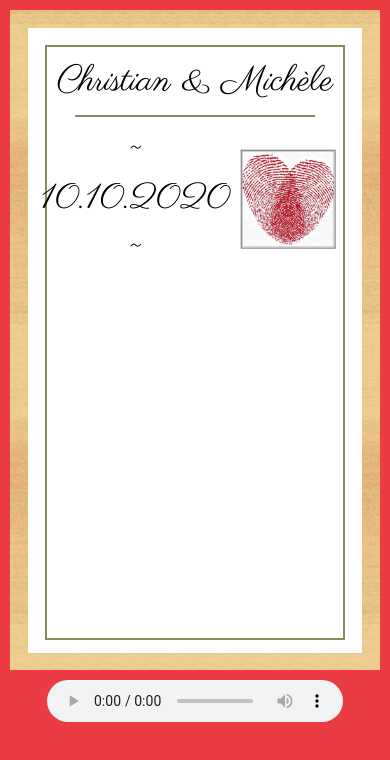
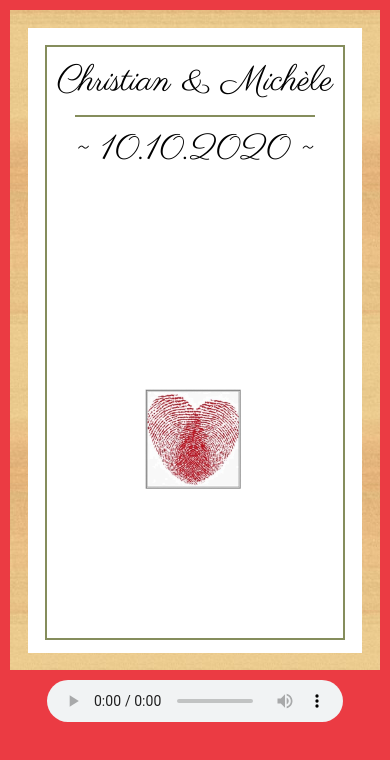
Before and after one commit to sven-olding/christian-michele-hochzeit, a React (Create React App) app: page / in a window 390 px wide. Shown: the top 760 px of the page. Built offline with nearby package versions, Linux system fonts and the light colour scheme.

Commit message:
change css for small screen width

```diff
--- a/src/App.css
+++ b/src/App.css
@@ -51,6 +51,12 @@ h1 {
   align-items: center;
 }
 
+@media only screen and (max-width: 600px) {
+  .CardContent {
+    flex-direction: column;
+  }
+}
+
 .Heart {
   background-image: url("/herz.png");
   background-repeat: no-repeat;
--- a/src/components/SongText.css
+++ b/src/components/SongText.css
@@ -1,5 +1,13 @@
 .TextContainer {
   color: #000;
-  font-size: 2em;
+  font-size: 3.3em;
   width: 70vw;
 }
+
+@media only screen and (max-width: 800px) {
+  .TextContainer {
+    font-size: 2em;
+    width: 70vw;
+    min-height: 30vh;
+  }
+}
--- a/src/song.ts
+++ b/src/song.ts
@@ -87,7 +87,7 @@ const songParts: SongPart[] = [
     startTime: 84,
     endTime: 92,
     text:
-      "Ihr wart nie gut in Wahrscheinlichkeitsrechnung aber auch das hier habt ihr kapiert:",
+      "Ihr wart nie gut in Wahrscheinlichkeits-rechnung aber auch das hier habt ihr kapiert:",
   },
   {
     startTime: 92,
```
